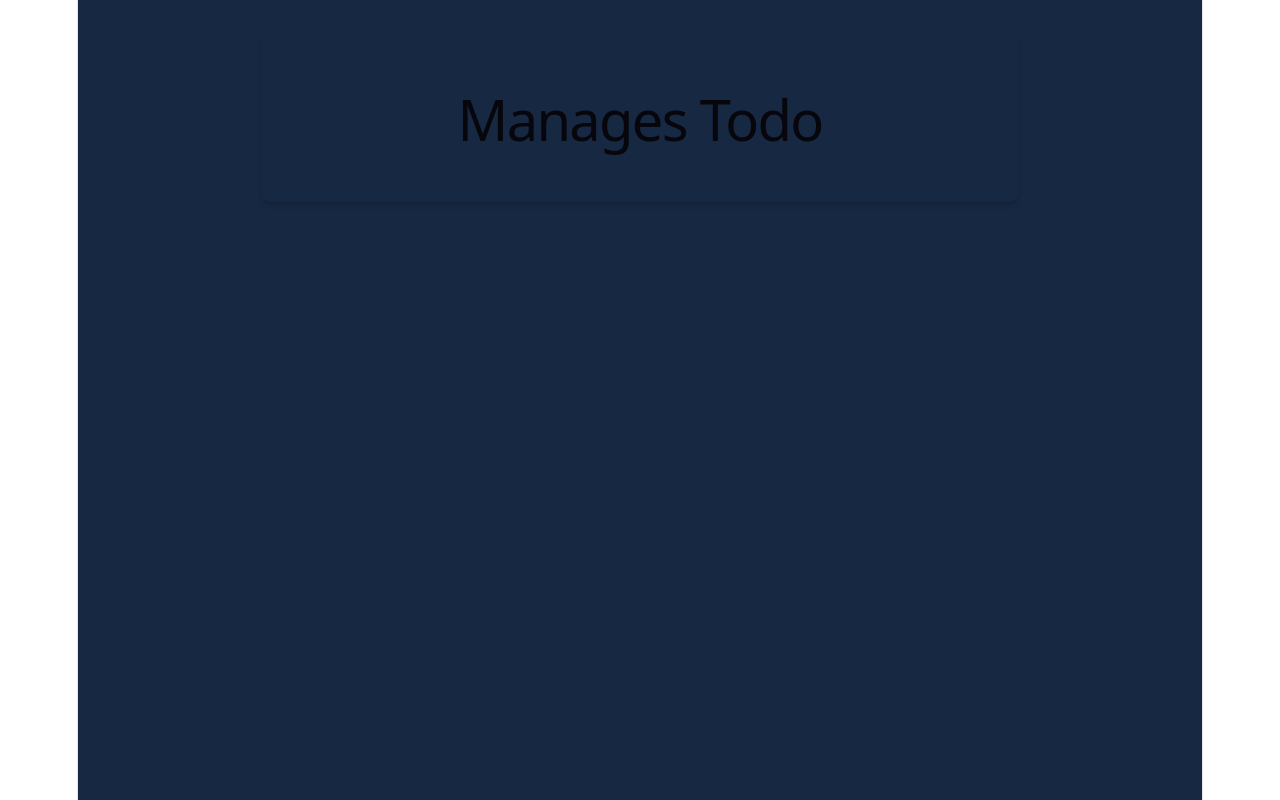
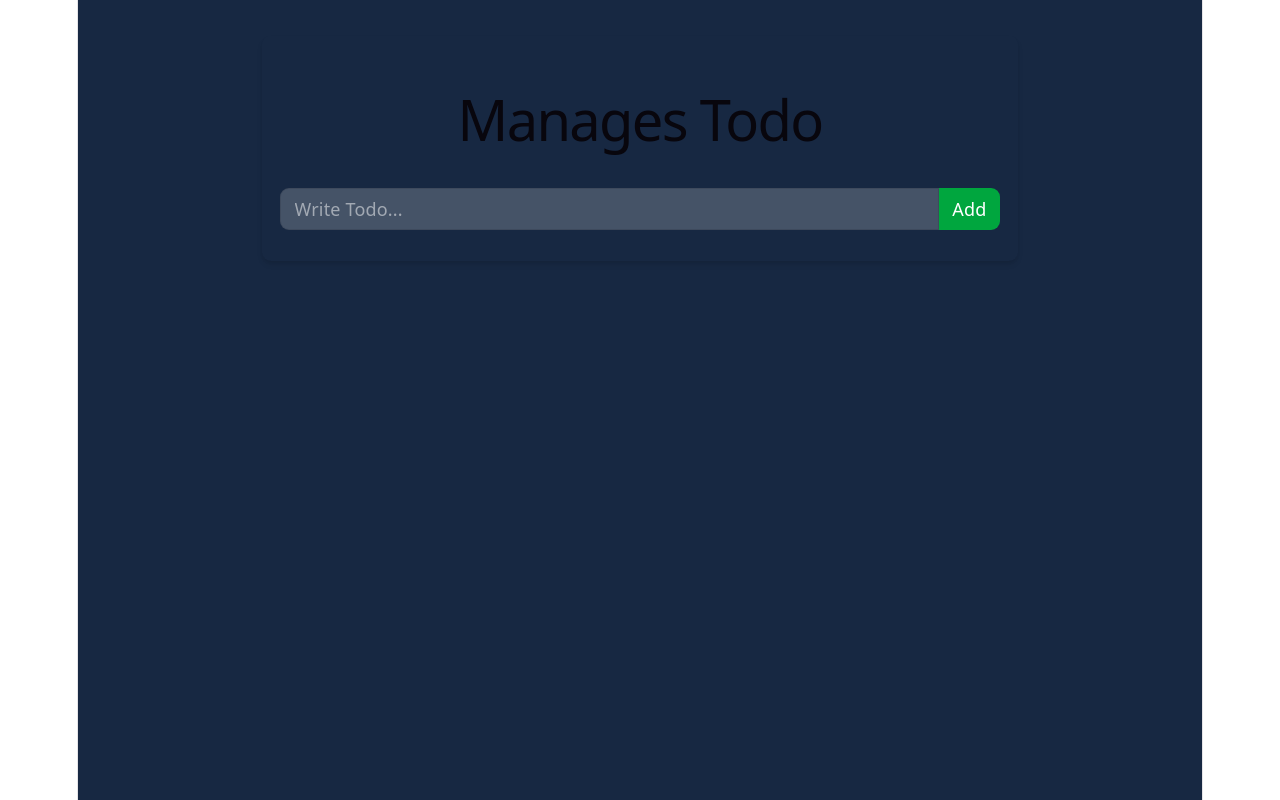
Before and after one commit to codeTukai/todo-app, a React (Vite) app: page / in a window 1280 px wide. Built offline with nearby package versions, Linux system fonts and the light colour scheme.

Commit message:
todoForm created

```diff
--- a/src/App.jsx
+++ b/src/App.jsx
@@ -1,6 +1,7 @@
-import { useState } from "react";
+import { useEffect, useState } from "react";
 import {TodoProvider} from './context/index'
 import "./App.css";
+import TodoForm from "./components/TodoForm";
 
 function App() {
   const [todos, setTodos] = useState([]);
@@ -21,6 +22,18 @@ function App() {
     setTodos((prev) => prev.map((prevTodo)=>prev === id ? {...prev, completed: !prevTodo.completed}: prevTodo))
   }
 
+  useEffect(()=>{
+    const todos = JSON.parse(localStorage.getItem("todos"))
+
+    if(todos){
+      setTodos(todos)
+    }
+  },[])
+
+  useEffect(()=>{
+    localStorage.setItem("todos", JSON.stringify(todos))
+  },[todos])
+
 
 
   return (
@@ -31,7 +44,7 @@ function App() {
             Manages Todo
           </h1>
           <div className="mb-4">
-
+            <TodoForm />
             {/* Todo form goes here */}
             </div>
           <div className="flex flex-wrap gap-y-3">
--- a/src/components/TodoForm.jsx
+++ b/src/components/TodoForm.jsx
@@ -1,9 +1,23 @@
-import React from 'react'
+import React, { useState } from 'react'
+import {useTodo} from '../context/index'
 
 function TodoForm() {
+    const [todo, setTodo] = useState("")
+    const {addTodo} = useTodo()
+
+    const add = (e)=>{
+        e.preventDefault()
+
+        if(!todo) return
+
+        addTodo({todo, completed:false })
+        setTodo("")
+    }
   return (
      <form  className="flex">
             <input
+            onSubmit={add}
+            onChange={(e)=>e.target.value}
                 type="text"
                 placeholder="Write Todo..."
                 className="w-full border border-black/10 rounded-l-lg px-3 outline-none duration-150 bg-white/20 py-1.5"
```
